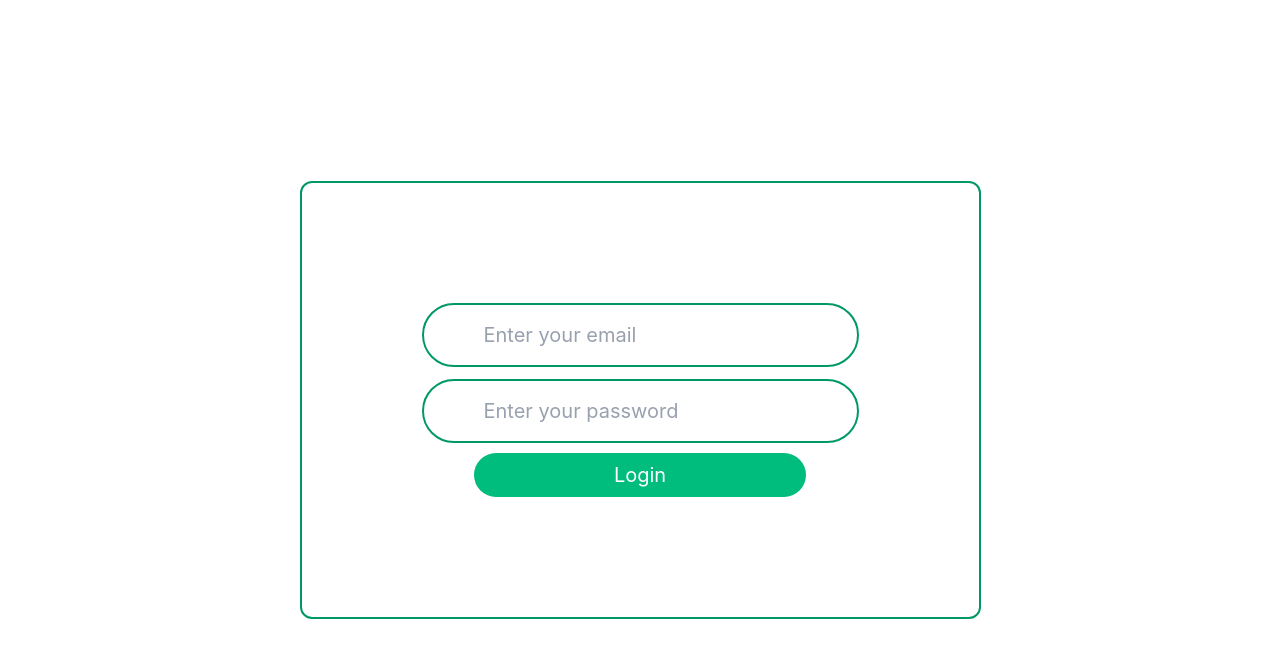
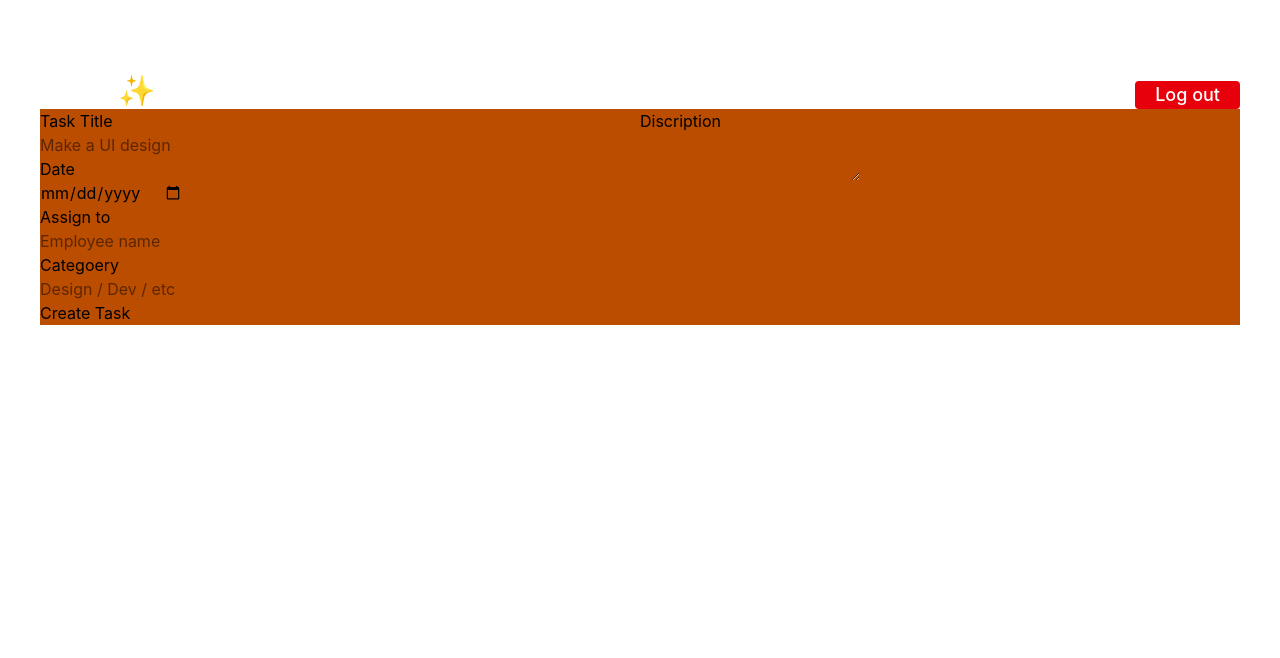
Before and after one commit to karun74315-ai/Employ_management_system_React_js, a React (Vite) app: page / in a window 1280 px wide. Shown: the top 658 px of the page. Built offline with nearby package versions, Linux system fonts and the light colour scheme.

Commit message:
update in the project

```diff
--- a/src/App.jsx
+++ b/src/App.jsx
@@ -1,12 +1,15 @@
 import React from 'react'
 import Login from './Components/Auth/Login'
+import EmployDashboard from './Components/Dashboard/EmployDashboard'
+import AdminDashboard from './Components/Dashboard/AdminDashboard'
 
 function App() {
   return (
     <>
 
-     <Login />
-
+     {/* <Login /> */}
+     {/* <EmployDashboard /> */}
+     <AdminDashboard />
     </>
   )
 }
--- a/src/Components/Auth/Login.jsx
+++ b/src/Components/Auth/Login.jsx
@@ -1,9 +1,18 @@
-import React from 'react'
+import React, { use, useState } from 'react'
 
 function Login() {
+
+  const [email, setEmail] = useState('')
+  const[password, setpassword] = useState('')
+
   const submitHandler = (e)=>{
     e.preventDefault()
-    console.log('jiii')
+    console.log('email is  : ', email)
+    console.log('password is  : ', password)
+
+    setEmail('')
+    setpassword('')
+
   }
 
   return (
@@ -11,13 +20,24 @@ function Login() {
       <div className=' border-2 border-emerald-600 p-30 rounded-xl'>
         <form onSubmit={(e)=>{
           submitHandler(e)
-        }}
+        }}  action="" className='flex flex-col items-center justify-center '>
 
-        action="" className='flex flex-col items-center justify-center '>
-          <input required className='border-2 border-emerald-600 rounded-full px-15 py-4 text-xl
+          <input
+          value={email}
+           onChange={(e)=>{
+            setEmail(e.target.value)
+          }}
+          required className='border-2 border-emerald-600 rounded-full px-15 py-4 text-xl
            text-black outline-none bg-transparent placeholder:text-gray-400' type="email" placeholder='Enter your email ' />
-          <input className='border-2 border-emerald-600 rounded-full px-15 py-4 text-xl
+
+          <input
+          value={password}
+           onChange={(e)=>{
+            setpassword(e.target.value)
+          }}
+           className='border-2 border-emerald-600 rounded-full px-15 py-4 text-xl
            text-black outline-none bg-transparent placeholder:text-gray-400 mt-3' type="password" placeholder='Enter your password' />
+
           <button  className=' cursor-pointer border-2  rounded-3xl px-35 py-2 text-xl
            text-white outline-none bg-emerald-500 placeholder:text-white mt-2.5 border-none'>Login</button>
         </form>
--- a/src/Components/Dashboard/AdminDashboard.jsx
+++ b/src/Components/Dashboard/AdminDashboard.jsx
@@ -1,9 +1,50 @@
 import React from 'react'
+import Header from '../others/Header'
 
 function AdminDashboard() {
   return (
-    <div>
+    <div className='h-screen w-full p-10 text-black'>
+      <Header />
 
+      <div>
+        <form action="" className='flex flex-wrap items-start justify-between w-full bg-amber-700 '>
+          <div className='w-1/2 '>
+
+            <div>
+          <h3>Task Title</h3>
+          <input type="text " placeholder='Make a UI design' />
+          </div>
+
+            <div>
+            <h3>Date</h3>
+          <input type="date" />
+          </div>
+
+          <div>
+            <h3>Assign to</h3>
+          <input type="text" placeholder='Employee name' />
+          </div>
+
+          <div>
+            <h3>Categoery</h3>
+          <input type="text " placeholder='Design / Dev / etc' />
+          </div>
+
+          </div>
+
+
+          <div className='w-1/2'>
+            <h3>Discription</h3>
+          <textarea name="" id="">
+
+          </textarea>
+          </div>
+
+
+          <button>Create Task</button>
+
+        </form>
+      </div>
     </div>
   )
 }
--- a/src/Components/Dashboard/EmployDashboard.jsx
+++ b/src/Components/Dashboard/EmployDashboard.jsx
@@ -1,9 +1,16 @@
 import React from 'react'
+import Header from '../others/Header'
+import Task from '../others/Task'
+import TaskList from '../Taklist/TaskList'
 
-function EmployDashboard() {
+const EmployDashboard = ()=> {
+
   return (
-    <div>
+    <div className='p-10 bg-[#1C1C1C] h-screen '>
 
+      <Header />
+      <Task />
+      <TaskList />
     </div>
   )
 }
--- /dev/null
+++ b/src/Components/Taklist/TaskList.jsx
@@ -0,0 +1,72 @@
+import React from 'react'
+
+const TaskList = () => {
+  return (
+    <div id='taskl' className='h-[55%] overflow-x-auto flex items-center justify-start gap-5 flex-nowrap  w-full py-5  mt-10'>
+
+     <div className=' flex-shrink-0 h-full w-[300px] bg-orange-400 rounded-xl  p-5  '>
+        <div className='flex items-center justify-between  text-sm '>
+            <h3 className='bg-red-600 px-3 py-1 rounded '>High</h3>
+            <h4 className='text-sm'>20 feb 2024</h4>
+        </div>
+
+        <h2 className='mt-5 text-2xl font-semibold'>Make a Project</h2>
+        <p className='text-sm mt-5 '> Lorem ipsum dolor sit, amet consectetur adipisicing elit. Eum, consectetur autem! Temporibus voluptate autem optio?</p>
+     </div>
+
+     <div className=' flex-shrink-0 h-full w-[300px] bg-red-400 rounded-xl  p-5  '>
+        <div className='flex items-center justify-between  text-sm '>
+            <h3 className='bg-red-600 px-3 py-1 rounded '>High</h3>
+            <h4 className='text-sm'>20 feb 2024</h4>
+        </div>
+
+        <h2 className='mt-5 text-2xl font-semibold'>Make a Project</h2>
+        <p className='text-sm mt-5 '> Lorem ipsum dolor sit, amet consectetur adipisicing elit. Eum, consectetur autem! Temporibus voluptate autem optio?</p>
+     </div>
+
+     <div className=' flex-shrink-0 h-full w-[300px] bg-pink-400 rounded-xl  p-5  '>
+        <div className='flex items-center justify-between  text-sm '>
+            <h3 className='bg-red-600 px-3 py-1 rounded '>High</h3>
+            <h4 className='text-sm'>20 feb 2024</h4>
+        </div>
+
+        <h2 className='mt-5 text-2xl font-semibold'>Make a Project</h2>
+        <p className='text-sm mt-5 '> Lorem ipsum dolor sit, amet consectetur adipisicing elit. Eum, consectetur autem! Temporibus voluptate autem optio?</p>
+     </div>
+
+     <div className=' flex-shrink-0 h-full w-[300px] bg-green-400 rounded-xl  p-5  '>
+        <div className='flex items-center justify-between  text-sm '>
+            <h3 className='bg-red-600 px-3 py-1 rounded '>High</h3>
+            <h4 className='text-sm'>20 feb 2024</h4>
+        </div>
+
+        <h2 className='mt-5 text-2xl font-semibold'>Make a Project</h2>
+        <p className='text-sm mt-5 '> Lorem ipsum dolor sit, amet consectetur adipisicing elit. Eum, consectetur autem! Temporibus voluptate autem optio?</p>
+     </div>
+
+     <div className=' flex-shrink-0 h-full w-[300px] bg-blue-400 rounded-xl  p-5  '>
+        <div className='flex items-center justify-between  text-sm '>
+            <h3 className='bg-red-600 px-3 py-1 rounded '>High</h3>
+            <h4 className='text-sm'>20 feb 2024</h4>
+        </div>
+
+        <h2 className='mt-5 text-2xl font-semibold'>Make a Project</h2>
+        <p className='text-sm mt-5 '> Lorem ipsum dolor sit, amet consectetur adipisicing elit. Eum, consectetur autem! Temporibus voluptate autem optio?</p>
+     </div>
+
+     <div className=' flex-shrink-0 h-full w-[300px] bg-gray-400 rounded-xl  p-5  '>
+        <div className='flex items-center justify-between  text-sm '>
+            <h3 className='bg-red-600 px-3 py-1 rounded '>High</h3>
+            <h4 className='text-sm'>20 feb 2024</h4>
+        </div>
+
+        <h2 className='mt-5 text-2xl font-semibold'>Make a Project</h2>
+        <p className='text-sm mt-5 '> Lorem ipsum dolor sit, amet consectetur adipisicing elit. Eum, consectetur autem! Temporibus voluptate autem optio?</p>
+     </div>
+
+
+    </div>
+  )
+}
+
+export default TaskList
--- /dev/null
+++ b/src/Components/others/Header.jsx
@@ -0,0 +1,19 @@
+import React from 'react'
+
+const Header = ()=> {
+  return (
+    <div className='flex items-end justify-between'>
+
+    <h1 className='text-2xl font-medium text-white'>Hello <br />
+
+    <span className='text-3xl font-semibold'> Arun ✨ </span> </h1>
+
+    <button className='bg-red-600 text-lg font-medium text-white px-5 py -2 rounded-sm '>
+        Log out
+        </button>
+
+    </div>
+  )
+}
+
+export default Header
--- /dev/null
+++ b/src/Components/others/Task.jsx
@@ -0,0 +1,35 @@
+import React from 'react'
+
+const Task = () => {
+  return (
+    <div className='flex mt-10 justify-between gap-5  screen '>
+      <div className='rounded-xl w-1/2 px-9 py-6 bg-red-400'>
+
+        <h2 className='text-3xl font-semibold'>0</h2>
+        <h3 className='text-xl font-medium'>New Task</h3>
+      </div>
+
+      <div className='rounded-xl w-1/2 px-9 py-6 bg-blue-400'>
+
+        <h2 className='text-3xl font-semibold'>0</h2>
+        <h3 className='text-xl font-medium'>New Task</h3>
+      </div>
+
+      <div className='rounded-xl w-1/2 px-9 py-6 bg-green-500'>
+
+        <h2 className='text-3xl font-semibold'>0</h2>
+        <h3 className='text-xl font-medium'>New Task</h3>
+      </div>
+
+      <div className='rounded-xl w-1/2 px-9 py-6 bg-yellow-400'>
+
+        <h2 className='text-3xl font-semibold'>0</h2>
+        <h3 className='text-xl font-medium'>New Task</h3>
+      </div>
+
+
+    </div>
+  )
+}
+
+export default Task
--- a/src/index.css
+++ b/src/index.css
@@ -1 +1,6 @@
 @import "tailwindcss";
+
+#taskl::-webkit-scrollbar{
+
+    display: none;
+}
```
